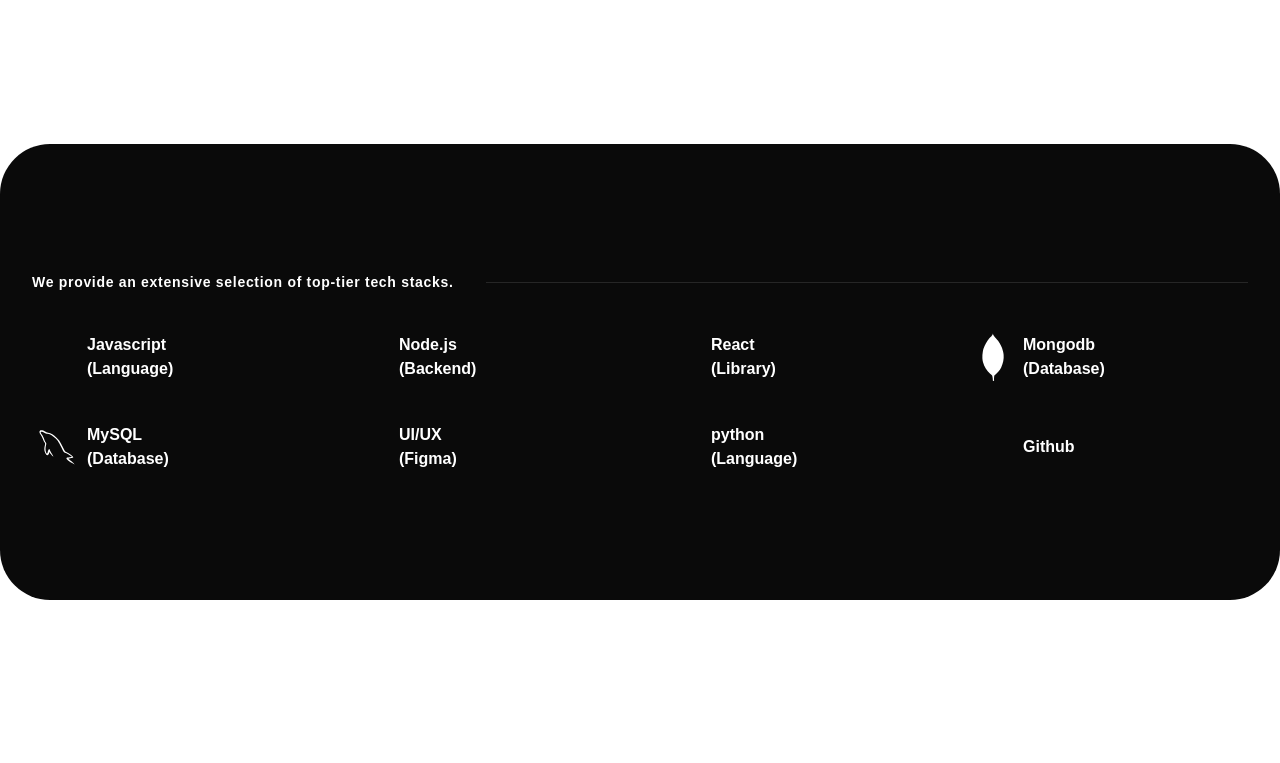
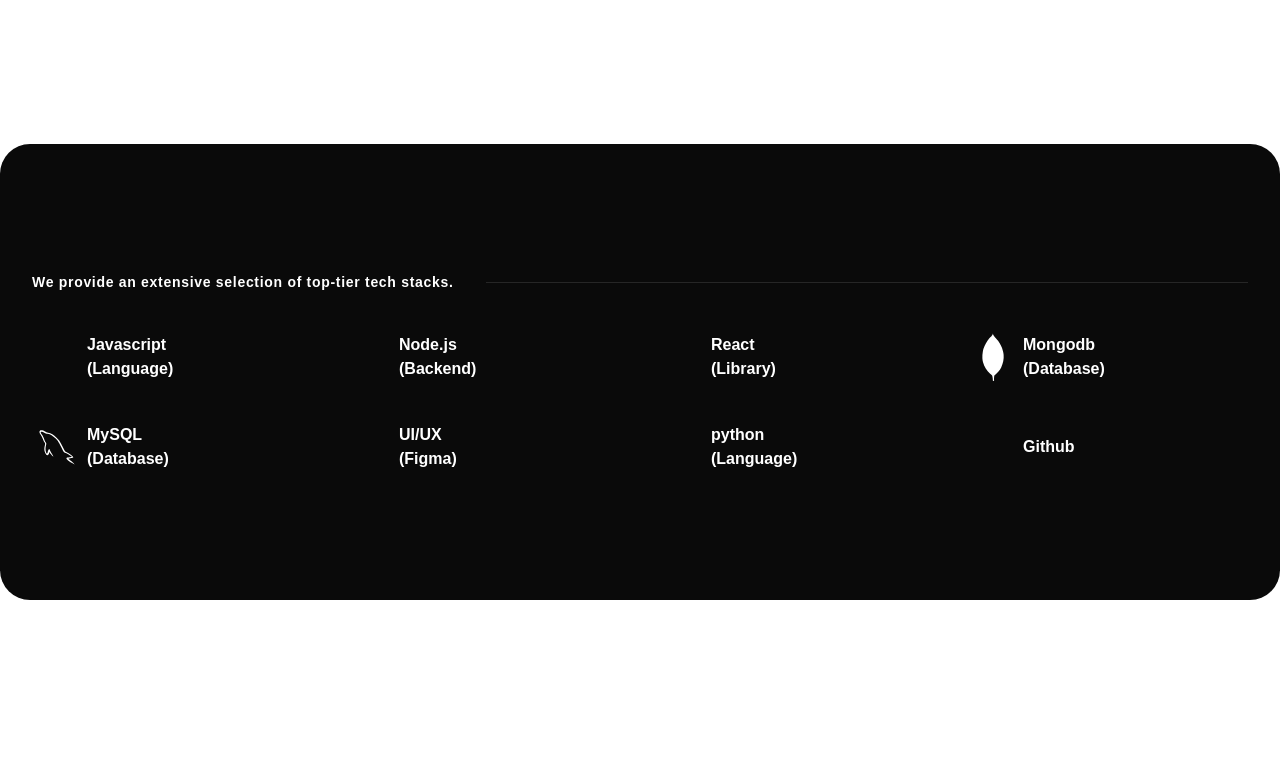
Before and after one commit to Popsam806/Datanotch, a React (Create React App) app: page / in a window 1280 px wide. Shown: the part 700-1463 px from the top of the page. Built offline with nearby package versions, Linux system fonts and the light colour scheme; some icons are missing; a web font is replaced by a local one.

Commit message:
reduce the radius of he skills banner

```diff
--- a/src/App.css
+++ b/src/App.css
@@ -23,7 +23,7 @@
 }
 
 .rounded-4xl {
-    border-radius: 50px;
+    border-radius: 30px;
 }
 
 .icon {
```
